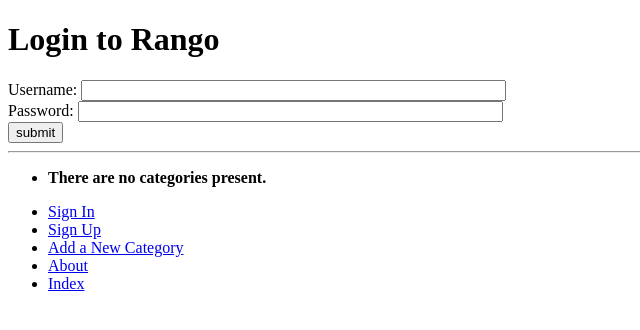
After one commit to markoglasgow/Rango, a Django app: page /rango/login/ in a window 1280 px wide. The commit adds this page. Shown: the top 330 px of the page, without its empty margins (0-640 px from the left). Run offline with Django 3.2, Linux system fonts and the light colour scheme; data that the repository does not hold is empty.

Commit message:
Added login

```diff
--- a/rango/urls.py
+++ b/rango/urls.py
@@ -8,4 +8,7 @@ urlpatterns = [
     url(r'^category/(?P<category_name_slug>[\w\-]+)/add_page/$', views.add_page, name='add_page'),
     url(r'^category/(?P<category_name_slug>[\w\-]+)/$', views.show_category, name='show_category'),
     url(r'^register/$', views.register,name='register'),
+    url(r'^login/$', views.user_login, name='login'),
+    url(r'^restricted/', views.restricted, name='restricted'),
+    url(r'^logout/$', views.user_logout, name='logout'),
 ]
--- a/rango/views.py
+++ b/rango/views.py
@@ -1,5 +1,8 @@
 from django.shortcuts import render
-from django.http import HttpResponse
+from django.core.urlresolvers import reverse
+from django.http import HttpResponse, HttpResponseRedirect
+from django.contrib.auth import login, authenticate, logout
+from django.contrib.auth.decorators import login_required
 
 from rango.models import Category, Page
 from rango.forms import CategoryForm, PageForm, UserForm, UserProfileForm
@@ -136,3 +139,56 @@ def register(request):
                   {'user_form': user_form,
                    'profile_form': profile_form,
                    'registered': registered})
+
+
+def user_login(request):
+    # If the request is a HTTP POST, try to pull out the relevant information.
+    if request.method == 'POST':
+        # Gather the username and password provided by the user.
+        # This information is obtained from the login form.
+        # We use request.POST.get('<variable>') as opposed
+        # to request.POST['<variable>'], because the
+        # request.POST.get('<variable>') returns None if the
+        # value does not exist, while request.POST['<variable>']
+        # will raise a KeyError exception.
+        username = request.POST.get('username')
+        password = request.POST.get('password')
+        # Use Django's machinery to attempt to see if the username/password
+        # combination is valid - a User object is returned if it is.
+        user = authenticate(username=username, password=password)
+        # If we have a User object, the details are correct.
+        # If None (Python's way of representing the absence of a value), no user
+        # with matching credentials was found.
+        if user:
+            # Is the account active? It could have been disabled.
+            if user.is_active:
+                # If the account is valid and active, we can log the user in.
+                # We'll send the user back to the homepage.
+                login(request, user)
+                return HttpResponseRedirect(reverse('index'))
+            else:
+                # An inactive account was used - no logging in!
+                return HttpResponse("Your Rango account is disabled.")
+        else:
+            # Bad login details were provided. So we can't log the user in.
+            print("Invalid login details: {0}, {1}".format(username, password))
+            return HttpResponse("Invalid login details supplied.")
+
+    # The request is not a HTTP POST, so display the login form.
+    # This scenario would most likely be a HTTP GET.
+    else:
+        # No context variables to pass to the template system, hence the # blank dictionary object...
+        return render(request, 'rango/login.html', {})
+
+@login_required
+def restricted(request):
+    return HttpResponse("Since you're logged in, you can see this text!")
+
+
+# Use the login_required() decorator to ensure only those logged in can # access the view.
+@login_required
+def user_logout(request):
+    # Since we know the user is logged in, we can now just log them out.
+    logout(request)
+    # Take the user back to the homepage.
+    return HttpResponseRedirect(reverse('index'))
--- a/tango_with_django_project/settings.py
+++ b/tango_with_django_project/settings.py
@@ -129,3 +129,5 @@ STATICFILES_DIRS = [STATIC_DIR, ]
 
 MEDIA_ROOT = MEDIA_DIR
 MEDIA_URL = '/media/'
+
+LOGIN_URL = '/rango/login/'
--- a/templates/rango/base.html
+++ b/templates/rango/base.html
@@ -28,10 +28,16 @@
 
         <div>
             <ul>
-                <li><a href="{% url 'add_category' %}">Add New Category</a></li>
+            {% if user.is_authenticated %}
+                <li><a href="{% url 'restricted' %}">Restricted Page</a></li>
+                <li><a href="{% url 'logout' %}">Logout</a></li>
+            {% else %}
+                <li><a href="{% url 'login' %}">Sign In</a></li>
+                <li><a href="{% url 'register' %}">Sign Up</a></li>
+            {% endif %}
+                <li><a href="{% url 'add_category' %}">Add a New Category</a></li>
                 <li><a href="{% url 'about' %}">About</a></li>
                 <li><a href="{% url 'index' %}">Index</a></li>
-                <li><a href="{% url 'register' %}">Sign Up</a></li>
             </ul>
         </div>
     </body>
--- a/templates/rango/index.html
+++ b/templates/rango/index.html
@@ -8,7 +8,11 @@
 {% block body_block %}
     <h1>Rango says...</h1>
     <div>
-        hey there partner!
+        {% if user.is_authenticated %}
+            howdy {{ user.username }}!
+        {% else %}
+            hey there partner!
+        {% endif %}
     </div>
     <div>
         <h3>Most Liked Categories</h3>
--- /dev/null
+++ b/templates/rango/login.html
@@ -0,0 +1,16 @@
+{% extends 'rango/base.html' %}
+{% load staticfiles %}
+
+{% block title_block %}
+    Login
+{% endblock %}
+
+{% block body_block %}
+<h1>Login to Rango</h1>
+<form id="login_form" method="post" action="{% url 'login' %}">
+    {% csrf_token %}
+    Username: <input type="text" name="username" value="" size="50" /> <br />
+    Password: <input type="password" name="password" value="" size="50" /> <br />
+    <input type="submit" value="submit" />
+</form>
+{% endblock %}
```
